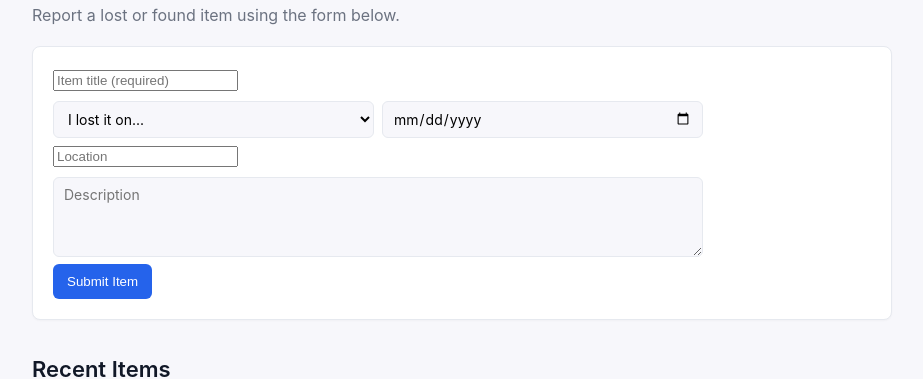
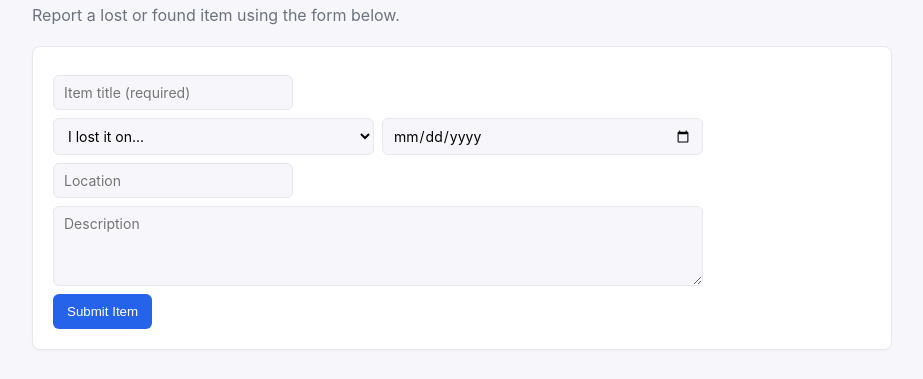
Before and after one commit to zsun404512/lost-and-found, a React (Vite) app in the folder frontend/: page / in a window 1280 px wide. Shown: the part 179-558 px from the top of the page, without its empty margins (178-1101 px from the left). Built offline with nearby package versions, Linux system fonts and the light colour scheme; no server answers.

Commit message:
Small visual adjustment again

```diff
--- a/frontend/src/App.jsx
+++ b/frontend/src/App.jsx
@@ -67,9 +67,12 @@ function Home() {
             <input type="date" name="date" value={form.date} onChange={onChange} />
           </div>
           <input name="location" value={form.location} onChange={onChange} placeholder="Location" />
+          <div className="form-row" style={{ marginTop: '8px' }}>
           <textarea name="description" value={form.description} onChange={onChange} placeholder="Description" />
-
+          </div>
+          <div className="form-row" style={{ marginTop: '8px' }}>
           <button className="btn" type="submit" disabled={submitting}>{submitting ? 'Submitting...' : 'Submit Item'}</button>
+          </div>
           {message && <div className={message.type === 'error' ? 'error' : 'success'}>{message.text}</div>}
         </div>
       </form>
--- a/frontend/src/styles.css
+++ b/frontend/src/styles.css
@@ -122,6 +122,7 @@ body{
 
 input[type="text"], textarea, select, input[type="date"]{
   width:100%;
+  resize: vertical;
   padding:8px 10px;
   border:1px solid var(--border);
   border-radius:6px;
@@ -131,17 +132,28 @@ input[type="text"], textarea, select, input[type="date"]{
   transition: border-color 0.2s ease, box-shadow 0.2s ease;
 }
 
-input[name="location"], textarea[name="description"] {
+input[name="location"], input[name="title"] {
   margin-top: 8px;
+  font-family: inherit;
+  padding:8px 10px;
+  border:1px solid var(--border);
+  border-radius:6px;
+  font-size:14px;
+  background: var(--bg);
+  transition: border-color 0.2s ease, box-shadow 0.2s ease;
 }
 
-input[type="text"]:focus, textarea:focus, select:focus, input[type="date"]:focus {
+input:focus, textarea:focus, select:focus, input[type="date"]:focus {
   outline: none;
   border-color: var(--accent);
   box-shadow: 0 0 0 3px rgba(37, 99, 235, 0.1);
+  font-family: inherit;
+  background: var(--bg);
 }
 
-textarea{min-height:80px}
+textarea{
+  min-height:80px
+}
 
 
 .btn{
```
